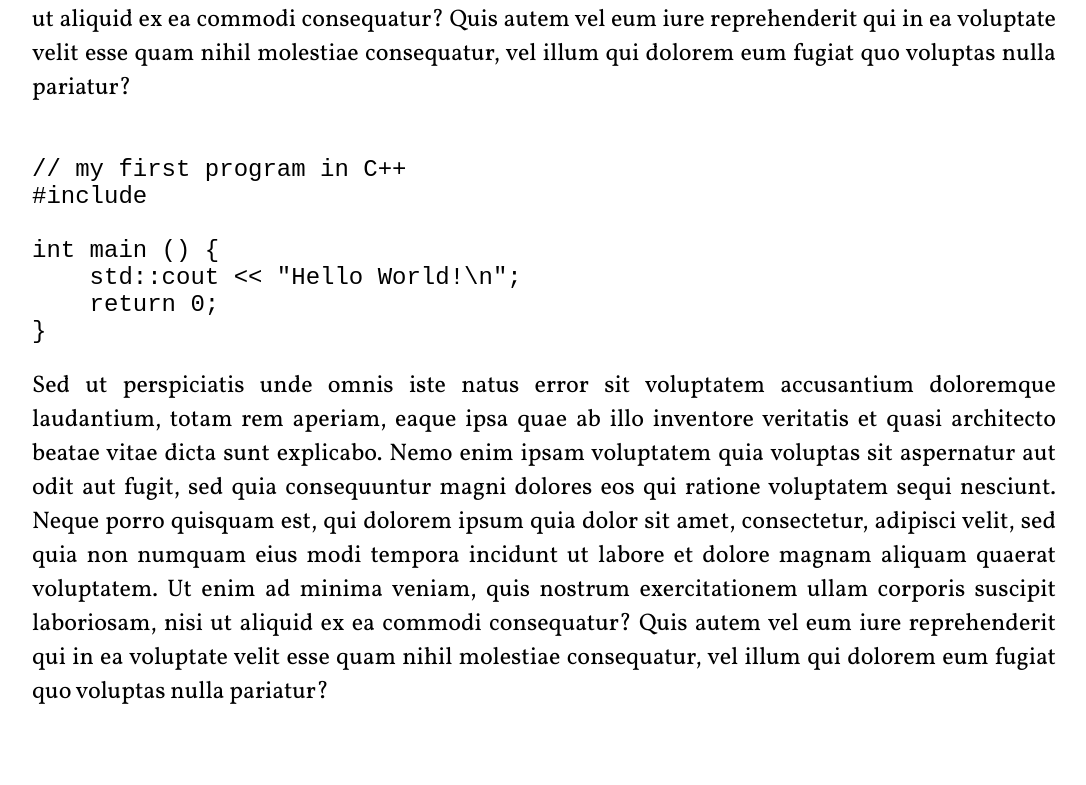
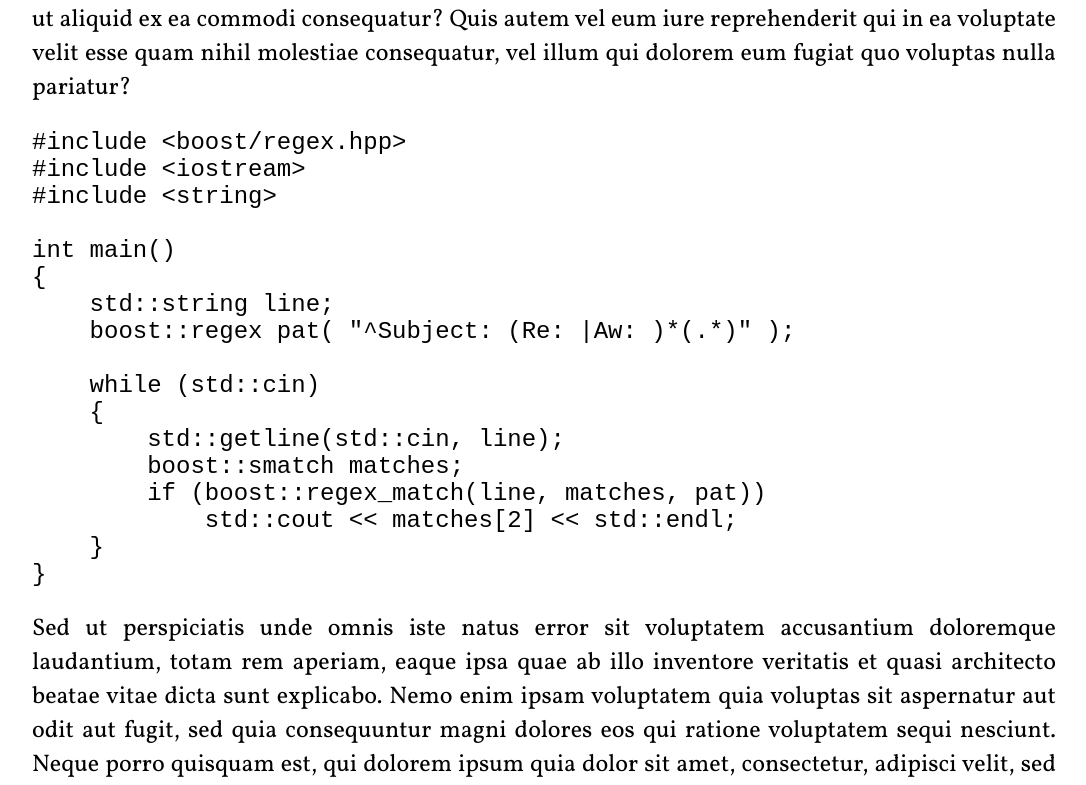
Before and after one commit to budach/budach.github.io, a plain HTML site: page index.html in a window 1280 px wide. Shown: the part 669-1454 px from the top of the page, without its empty margins (96-1182 px from the left). Before the commit the page ends 1386 px from the top, so only its background shows below. Drawn offline with Linux system fonts and the light colour scheme.

Commit message:
Update index.html

```diff
--- a/index.html
+++ b/index.html
@@ -4,6 +4,7 @@
 		<meta charset="UTF-8">
 		<title>Hello World</title>
 		<link rel="stylesheet" type="text/css" href="https://fonts.googleapis.com/css?family=Vollkorn">
+		<link rel="stylesheet" type="text/css" href="https://fonts.googleapis.com/css?family=Source+Code+Pro">
 		<link rel="stylesheet" href="styles.css">
 	</head>
 	<body>
@@ -12,20 +13,28 @@
 		</div>
 		<div class="post">
 
-
 <img class="wrapRight" src="images/test.png" width=60%/>
 Sed ut perspiciatis unde omnis iste natus error sit voluptatem accusantium doloremque laudantium, totam rem aperiam, eaque ipsa quae ab illo inventore veritatis et quasi architecto beatae vitae dicta sunt explicabo. Nemo enim ipsam voluptatem quia voluptas sit aspernatur aut odit aut fugit, sed quia consequuntur magni dolores eos qui ratione voluptatem sequi nesciunt. Neque porro quisquam est, qui dolorem ipsum quia dolor sit amet, consectetur, adipisci velit, sed quia non numquam eius modi tempora incidunt ut labore et dolore magnam aliquam quaerat voluptatem. Ut enim ad minima veniam, quis nostrum exercitationem ullam corporis suscipit laboriosam, nisi ut aliquid ex ea commodi consequatur? Quis autem vel eum iure reprehenderit qui in ea voluptate velit esse quam nihil molestiae consequatur, vel illum qui dolorem eum fugiat quo voluptas nulla pariatur?
-<pre> <code class="language-cpp">
-// my first program in C++
-#include <iostream>
+<pre><code>#include &lt;boost/regex.hpp>
+#include &lt;iostream>
+#include &lt;string>
 
-int main () {
-    std::cout << "Hello World!\n";
-    return 0;
-} </code></pre>
+int main()
+{
+    std::string line;
+    boost::regex pat( "^Subject: (Re: |Aw: )*(.*)" );
+
+    while (std::cin)
+    {
+        std::getline(std::cin, line);
+        boost::smatch matches;
+        if (boost::regex_match(line, matches, pat))
+            std::cout << matches[2] << std::endl;
+    }
+}</code></pre>
 Sed ut perspiciatis unde omnis iste natus error sit voluptatem accusantium doloremque laudantium, totam rem aperiam, eaque ipsa quae ab illo inventore veritatis et quasi architecto beatae vitae dicta sunt explicabo. Nemo enim ipsam voluptatem quia voluptas sit aspernatur aut odit aut fugit, sed quia consequuntur magni dolores eos qui ratione voluptatem sequi nesciunt. Neque porro quisquam est, qui dolorem ipsum quia dolor sit amet, consectetur, adipisci velit, sed quia non numquam eius modi tempora incidunt ut labore et dolore magnam aliquam quaerat voluptatem. Ut enim ad minima veniam, quis nostrum exercitationem ullam corporis suscipit laboriosam, nisi ut aliquid ex ea commodi consequatur? Quis autem vel eum iure reprehenderit qui in ea voluptate velit esse quam nihil molestiae consequatur, vel illum qui dolorem eum fugiat quo voluptas nulla pariatur?
 
-
 		</div>
+		<div class = 'footer'/>
 	</body>
 </html>
```
